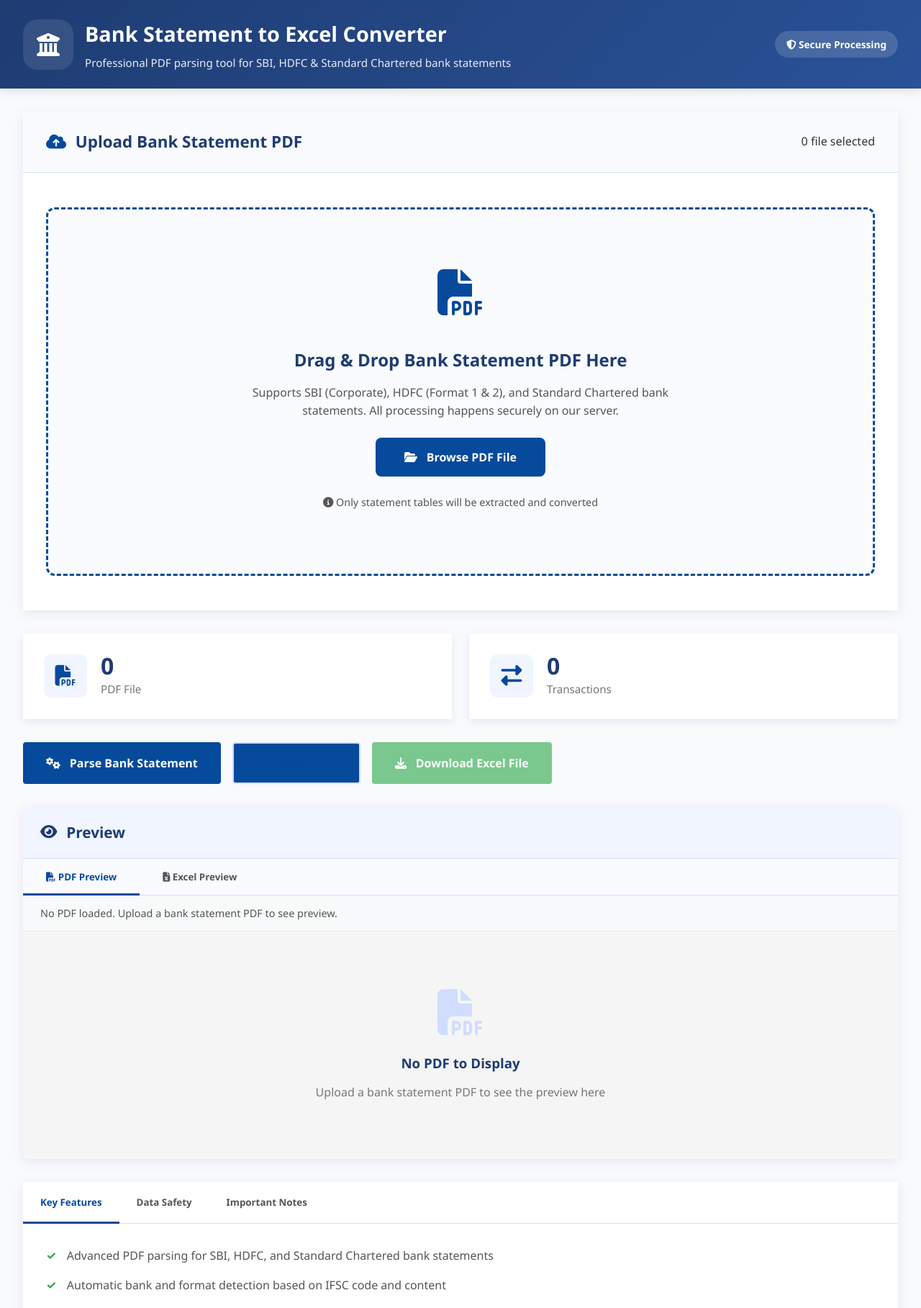
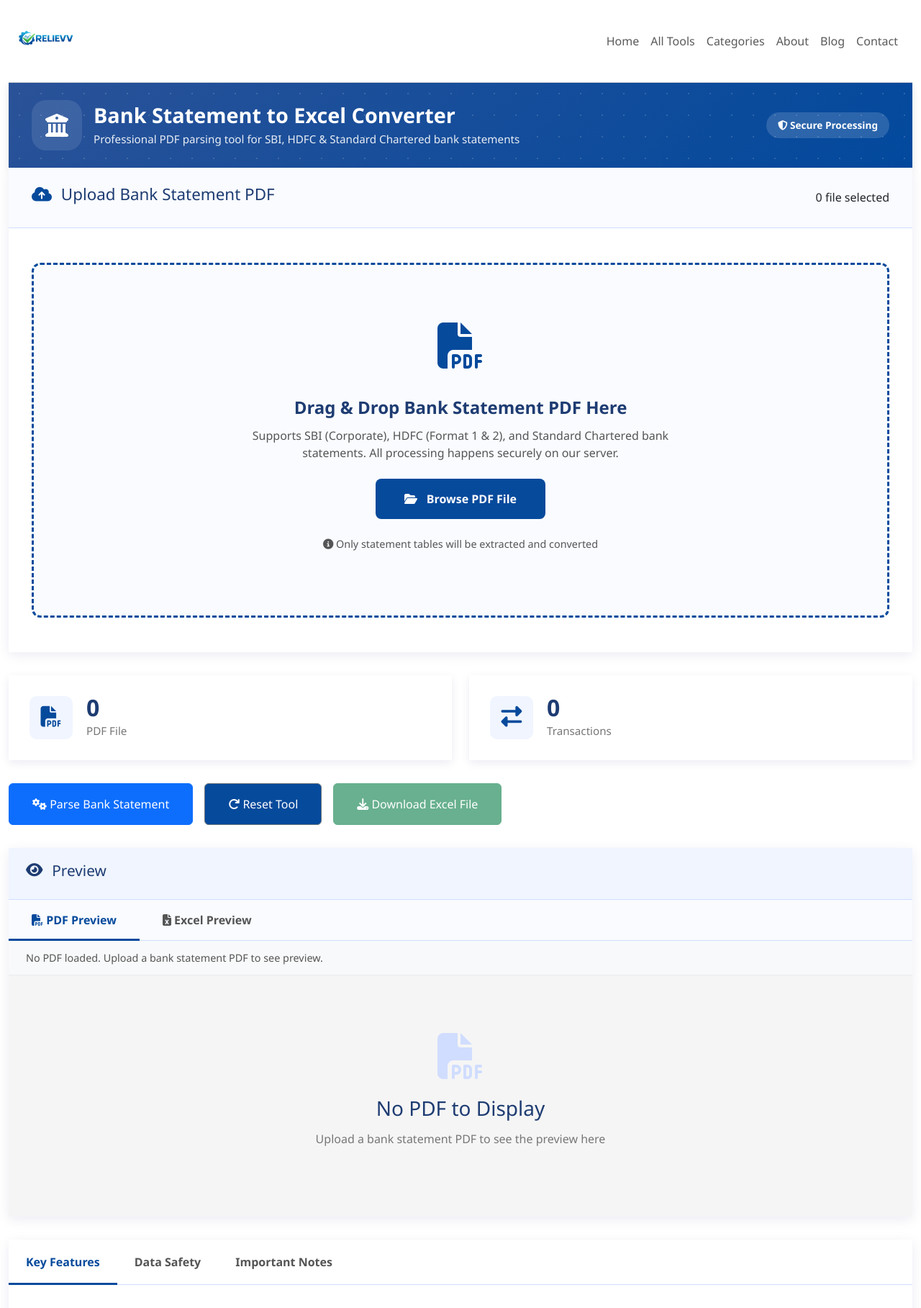
Before and after one commit to relievvautomation-collab/bank-statement-parser, a Flask app: page / in a window 1280 px wide. Shown: the top 1817 px of the page at 72% size. Run offline with Flask 3, Linux system fonts and the light colour scheme; some libraries are stand-ins or nearby versions.

Commit message:
Update index.html

```diff
--- a/templates/index.html
+++ b/templates/index.html
@@ -3,16 +3,61 @@
 <head>
     <meta charset="UTF-8">
     <meta name="viewport" content="width=device-width, initial-scale=1.0">
-    <title>Bank Statement to Excel Converter | SBI, HDFC & SCB Support</title>
+    <title>Bank Statement to Excel Converter | SBI, HDFC & SCB Support </title>
     <link rel="stylesheet" href="{{ url_for('static', filename='css/style.css') }}">
+    <link rel="stylesheet" href="{{ url_for('static', filename='css/bootstarp.min.css') }}">
     <link rel="stylesheet" href="https://cdnjs.cloudflare.com/ajax/libs/font-awesome/6.4.0/css/all.min.css">
     <script src="https://cdnjs.cloudflare.com/ajax/libs/pdf.js/3.11.174/pdf.min.js"></script>
     <script src="https://cdnjs.cloudflare.com/ajax/libs/xlsx/0.18.5/xlsx.full.min.js"></script>
+    <style>
+        .container{max-width: 1500px;}
+        .nav-link{font-weight: 500;}
+       </style>
 </head>
 <body>
     <div class="app-container">
+      <div class="container">
+
+   <header class="position-sticky top-0" style="z-index: 999; border-bottom: 1px solid #d6d6d6;">
+          <!-- Navbar -->
+          <nav class="navbar navbar-expand-lg navbar-light bg-white">
+            <div class="container">
+                <a class="navbar-brand" href="https://www.relievv.in/">
+                   <!-- <img src="../static/images/logo.png" alt="logo" style="width: 120px;"> -->
+                     <img src="{{ url_for('static', filename='images/logo.png') }}" alt="logo" class="bank-logo">
+                </a>
+                <button class="navbar-toggler" type="button" data-bs-toggle="collapse" data-bs-target="#navbarNav">
+                    <span class="navbar-toggler-icon"></span>
+                </button>
+                <div class="collapse navbar-collapse" id="navbarNav">
+                    <ul class="navbar-nav ms-auto">
+                        <li class="nav-item">
+                            <a class="nav-link" href="https://www.relievv.in/">Home</a>
+                        </li>
+                        <li class="nav-item">
+                            <a class="nav-link" href="https://relievv.in/#tools">All Tools</a>
+                        </li>
+                        <li class="nav-item">
+                            <a class="nav-link" href="https://relievv.in/#categories">Categories</a>
+                        </li>
+                        <li class="nav-item">
+                            <a class="nav-link" href="https://relievv.in/#about">About</a>
+                        </li>
+                        <li class="nav-item">
+                            <a class="nav-link" href="https://relievv.in/blog">Blog</a>
+                        </li>
+                        <li class="nav-item">
+                            <a class="nav-link" href="https://relievv.in/contact">Contact</a>
+                        </li>
+                    </ul>
+                </div>
+            </div>
+        </nav>
+        <!-- Navbar End  -->
+
+   </header>
  <!-- Header -->
-        <header class="main-header">
+ <div class="main-header bacckground-back-vl position-static top-0">
     <div class="header-content">
         <div class="logo-section">
             <div class="logo-icon">
@@ -20,7 +65,7 @@
             </div>
             <div class="logo-text">
                 <h1>Bank Statement to Excel Converter</h1>
-                        <p>Professional PDF parsing tool for SBI, HDFC & Standard Chartered bank statements</p>
+                <p class="mb-0">Professional PDF parsing tool for SBI, HDFC & Standard Chartered bank statements</p>
             </div>
         </div>
         <div style="display: flex; align-items: center; gap: 1.5rem;">
@@ -29,10 +74,9 @@
             </div>
         </div>
     </div>
-        </header>
-
+</div>
         <!-- Main Content -->
-        <main class="main-content">
+        <main class="main-content p-0">
             <!-- File Upload Section -->
             <section class="upload-section">
                 <div class="section-header">
@@ -300,19 +344,20 @@
         </main>
 
         <!-- Footer -->
-        <footer class="main-footer">
+
+        <footer class="main-footer bacckground-back-vl">
             <div class="footer-content">
                 <div class="copyright">
-                    © 2025 Bank Statement to Excel Converter • Version 3.0 • Professional Tool
+                    © <script>document.write(new Date().getFullYear());
+                    </script> Relievv Automation •  Bank Statement to Excel Converter • Version 3 • professional edition
                 </div>
                 <div class="footer-links">
-                    <a href="#"><i class="fas fa-question-circle"></i> Help</a>
-                    <a href="#"><i class="fas fa-envelope"></i> Contact</a>
-                    <a href="#"><i class="fas fa-shield-alt"></i> Privacy</a>
+                    <a href="https://relievv.in/contact" target="_blank"><i class="fas fa-question-circle"></i> Help</a>
+                    <a href="https://relievv.in/contact" target="_blank"><i class="fas fa-envelope"></i> Contact</a>
+                    <a href="https://relievv.in/privacy-policy" target="_blank"><i class="fas fa-shield-alt"></i> Privacy</a>
                 </div>
             </div>
         </footer>
-
         <!-- Statistics Container -->
         <div class="stats-container" id="statsContainer">
             <div class="stats-header">
```
Also changed, not shown: other parts of templates/index.html (+14 -10 lines). Lines whose indentation alone changed are shown as unchanged.
